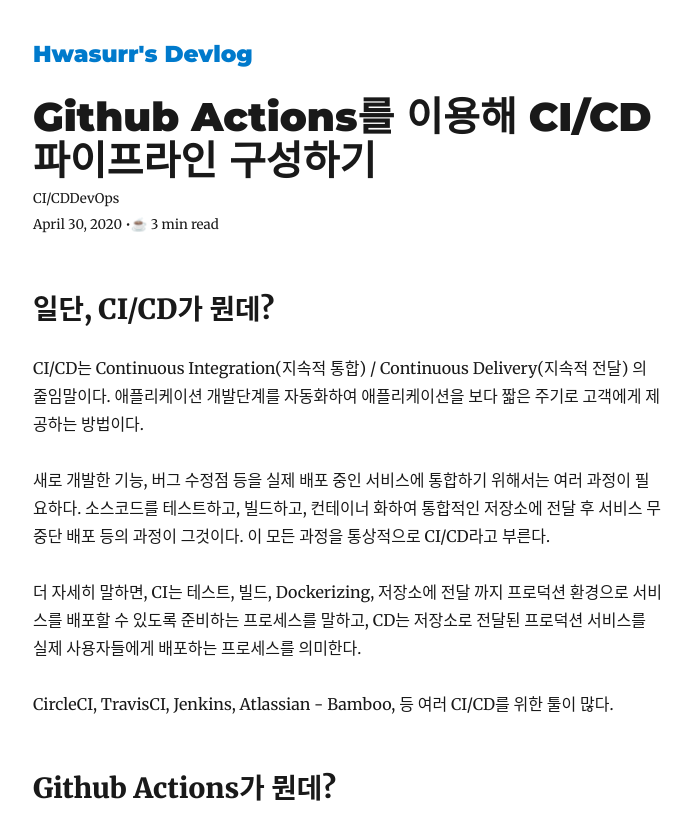
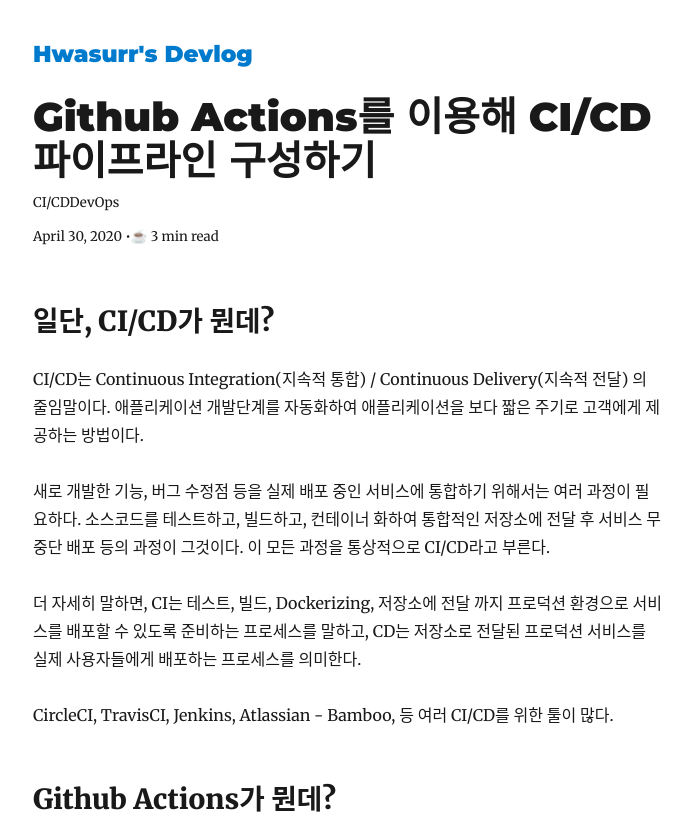
Before and after one commit to hwasurr/gatsby-blog, a Gatsby site: page /git-github/github-actions/ in a window 1280 px wide. Shown: the top 819 px of the page, without its empty margins (292-983 px from the left). Built offline with nearby package versions, Linux system fonts and the light colour scheme; Gatsby itself is replaced by a stand-in of ours; some packages are replaced by stand-ins of ours.

Commit message:
add tag's margin in blog-post

```diff
--- a/src/templates/blog-post.tsx
+++ b/src/templates/blog-post.tsx
@@ -28,7 +28,13 @@
           >
             {post.frontmatter.title}
           </h1>
-          <small>
+          <small
+            style={{
+              display: 'block',
+              marginTop: 8,
+              marginBottom: 8,
+            }}
+          >
             {post.frontmatter.tags.sort().map((tag: string) => (
               <span
                 className="tag"
```
